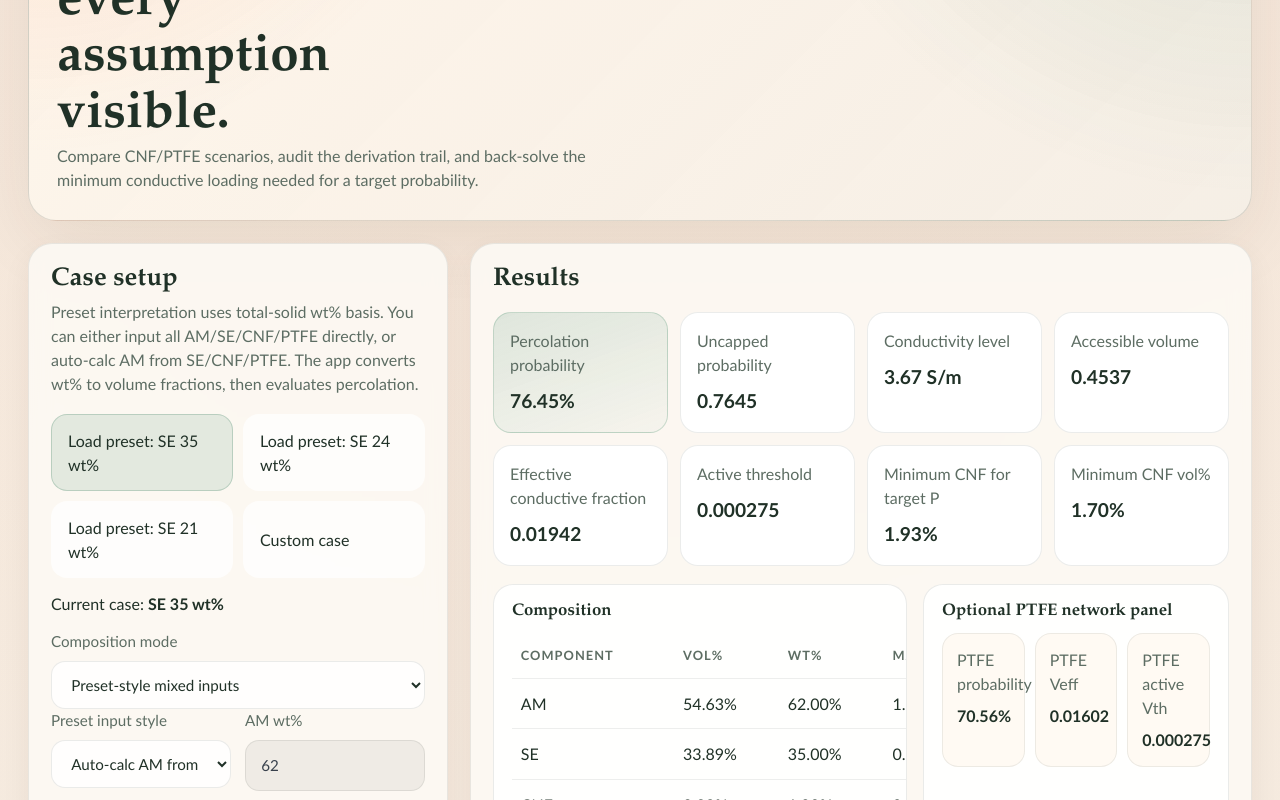
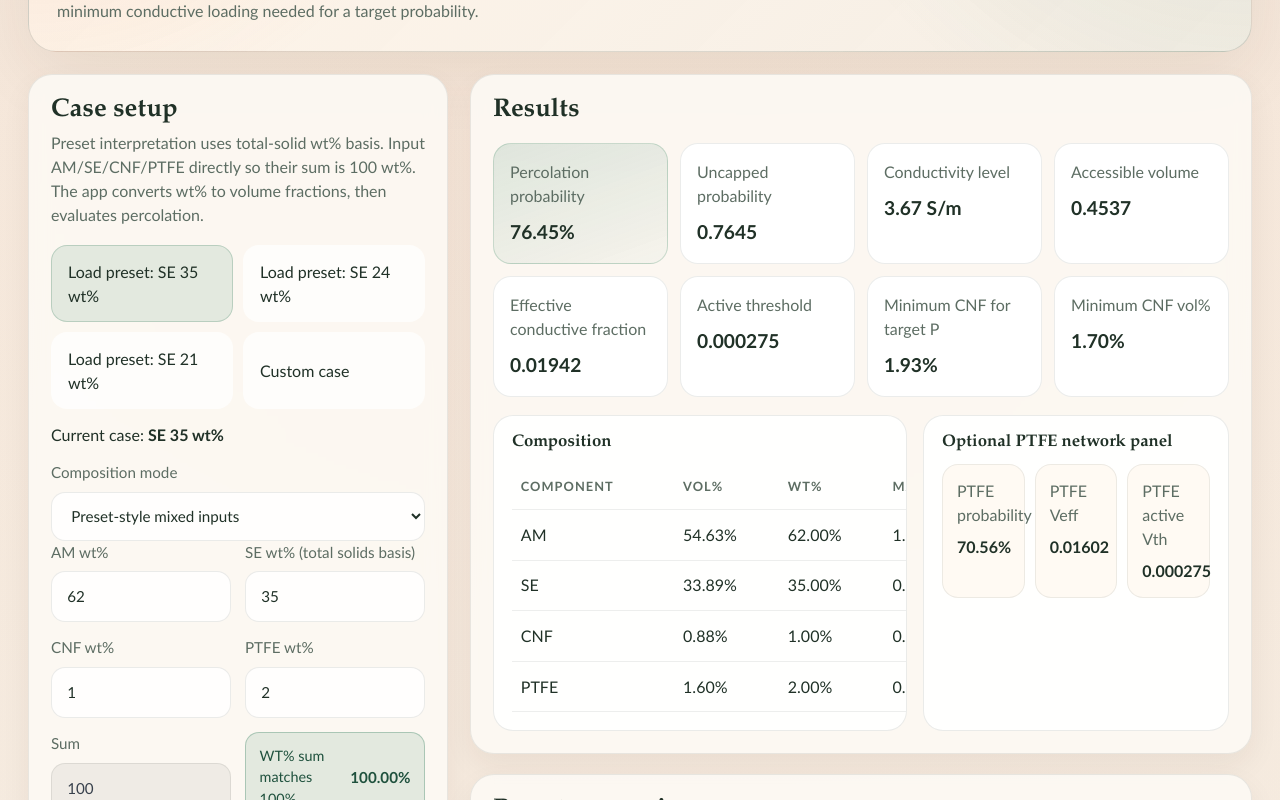
Before and after one commit to mktree1008-gif/codex-webepp, a React (Vite) app: page / in a window 1280 px wide. Shown: the part 340-1140 px from the top of the page. Built offline with nearby package versions, Linux system fonts and the light colour scheme.

Commit message:
Simplify preset inputs and widen hero title

```diff
--- a/package.json
+++ b/package.json
@@ -17,6 +17,7 @@
   },
   "devDependencies": {
     "@eslint/js": "^9.39.4",
+    "@rolldown/pluginutils": "^1.0.0-rc.9",
     "@testing-library/jest-dom": "^6.9.1",
     "@testing-library/react": "^16.3.2",
     "@testing-library/user-event": "^14.6.1",
--- a/src/App.css
+++ b/src/App.css
@@ -5,7 +5,7 @@
 
 .hero-panel {
   display: grid;
-  grid-template-columns: 1.6fr 0.9fr;
+  grid-template-columns: 1.9fr 0.8fr;
   gap: 24px;
   padding: 28px;
   border: 1px solid var(--border-strong);
@@ -15,6 +15,10 @@
     radial-gradient(circle at top right, rgba(52, 127, 94, 0.16), transparent 38%),
     linear-gradient(135deg, rgba(255, 247, 236, 0.94), rgba(245, 239, 230, 0.9));
   box-shadow: var(--shadow);
+}
+
+.hero-panel h1 {
+  max-width: 20ch;
 }
 
 .eyebrow {
@@ -659,6 +663,10 @@ td code {
     border-radius: 22px;
   }
 
+  .hero-panel h1 {
+    max-width: 16ch;
+  }
+
   .results-grid,
   .field-grid,
   .preset-grid,
--- a/src/App.tsx
+++ b/src/App.tsx
@@ -43,9 +43,6 @@ const textByLocale = {
     inputs: 'Inputs',
     caseSetup: 'Case setup',
     mode: 'Composition mode',
-    inputStyle: 'Preset input style',
-    inputStyleFull4: 'Full 4-component wt% input',
-    inputStyleAutoAm: 'Auto-calc AM from SE/CNF/PTFE',
     composition: 'Composition',
     densities: 'Densities (g/cm³)',
     geometry: 'Geometry',
@@ -102,7 +99,7 @@ const textByLocale = {
     sumOk: 'WT% sum matches 100%',
     sumAdjust: 'WT% sum should be 100%',
     summaryNote:
-      'Preset interpretation uses total-solid wt% basis. You can either input all AM/SE/CNF/PTFE directly, or auto-calc AM from SE/CNF/PTFE. The app converts wt% to volume fractions, then evaluates percolation.',
+      'Preset interpretation uses total-solid wt% basis. Input AM/SE/CNF/PTFE directly so their sum is 100 wt%. The app converts wt% to volume fractions, then evaluates percolation.',
     tableComponent: 'Component',
     tableVolume: 'Vol%',
     tableWeight: 'Wt%',
@@ -278,7 +275,6 @@ const textByLocale = {
 } as const
 
 type EquationView = 'code' | 'book'
-type PresetInputStyle = 'full_4_input' | 'auto_am'
 
 type EquationVariable = {
   symbol: string
@@ -547,7 +543,6 @@ const cloneCase = (input: CaseInput): CaseInput => JSON.parse(JSON.stringify(inp
 function App() {
   const [locale, setLocale] = useState<Locale>('en')
   const [currentInput, setCurrentInput] = useState<CaseInput>(presetCases[0].input)
-  const [presetInputStyle, setPresetInputStyle] = useState<PresetInputStyle>('auto_am')
   const [densities, setDensities] = useState<DensitySet>(defaultDensities)
   const [geometry, setGeometry] = useState<GeometryInput>(defaultGeometry)
   const [assumptions, setAssumptions] = useState<ModelAssumptions>(defaultModelAssumptions)
@@ -1046,28 +1041,6 @@ function App() {
     }) as CaseInput)
   }
 
-  const setPresetInputStyleMode = (nextStyle: PresetInputStyle) => {
-    setPresetInputStyle(nextStyle)
-    if (nextStyle !== 'auto_am') {
-      return
-    }
-    setCurrentInput((previous) => {
-      if (previous.mode !== 'presetMixed') {
-        return previous
-      }
-      return {
-        ...previous,
-        amWeightFraction: Math.max(
-          0,
-          1 -
-            previous.seWeightFraction -
-            previous.cnfWeightFraction -
-            previous.ptfeWeightFraction,
-        ),
-      }
-    })
-  }
-
   const setPresetWeightValue = (
     key:
       | 'amWeightFraction'
@@ -1080,22 +1053,9 @@ function App() {
       if (previous.mode !== 'presetMixed') {
         return previous
       }
-      const updated = {
+      return {
         ...previous,
         [key]: next,
-      }
-      if (presetInputStyle !== 'auto_am' || key === 'amWeightFraction') {
-        return updated
-      }
-      return {
-        ...updated,
-        amWeightFraction: Math.max(
-          0,
-          1 -
-            updated.seWeightFraction -
-            updated.cnfWeightFraction -
-            updated.ptfeWeightFraction,
-        ),
       }
     })
   }
@@ -1186,16 +1146,6 @@ function App() {
       </li>
     ))
 
-  const presetInputStyleLabel =
-    locale === 'en' ? 'Preset input style' : '프리셋 입력 방식'
-  const presetInputStyleFull4Label =
-    locale === 'en'
-      ? 'Full 4-component wt% input'
-      : '4소재 wt% 직접 입력'
-  const presetInputStyleAutoLabel =
-    locale === 'en'
-      ? 'Auto-calc AM from SE/CNF/PTFE'
-      : 'SE/CNF/PTFE로 AM 자동 계산'
   const sumOkLabel =
     locale === 'en' ? 'WT% sum matches 100%' : 'WT% 합계가 100%입니다'
   const sumAdjustLabel =
@@ -1277,23 +1227,6 @@ function App() {
             <div className="field-grid">
               {currentInput.mode === 'presetMixed' && (
                 <>
-                  <SelectField
-                    label={presetInputStyleLabel}
-                    value={presetInputStyle}
-                    onChange={(next) =>
-                      setPresetInputStyleMode(next as PresetInputStyle)
-                    }
-                    options={[
-                      {
-                        value: 'full_4_input',
-                        label: presetInputStyleFull4Label,
-                      },
-                      {
-                        value: 'auto_am',
-                        label: presetInputStyleAutoLabel,
-                      },
-                    ]}
-                  />
                   <NumberField
                     label={text.amWt}
                     value={currentInput.amWeightFraction}
@@ -1301,7 +1234,6 @@ function App() {
                       setPresetWeightValue('amWeightFraction', next)
                     }
                     percent
-                    readOnly={presetInputStyle === 'auto_am'}
                   />
                   <NumberField
                     label={text.seWt}
```
Also changed, not shown: 2 other files (tests, documents, lock files or other folders).
